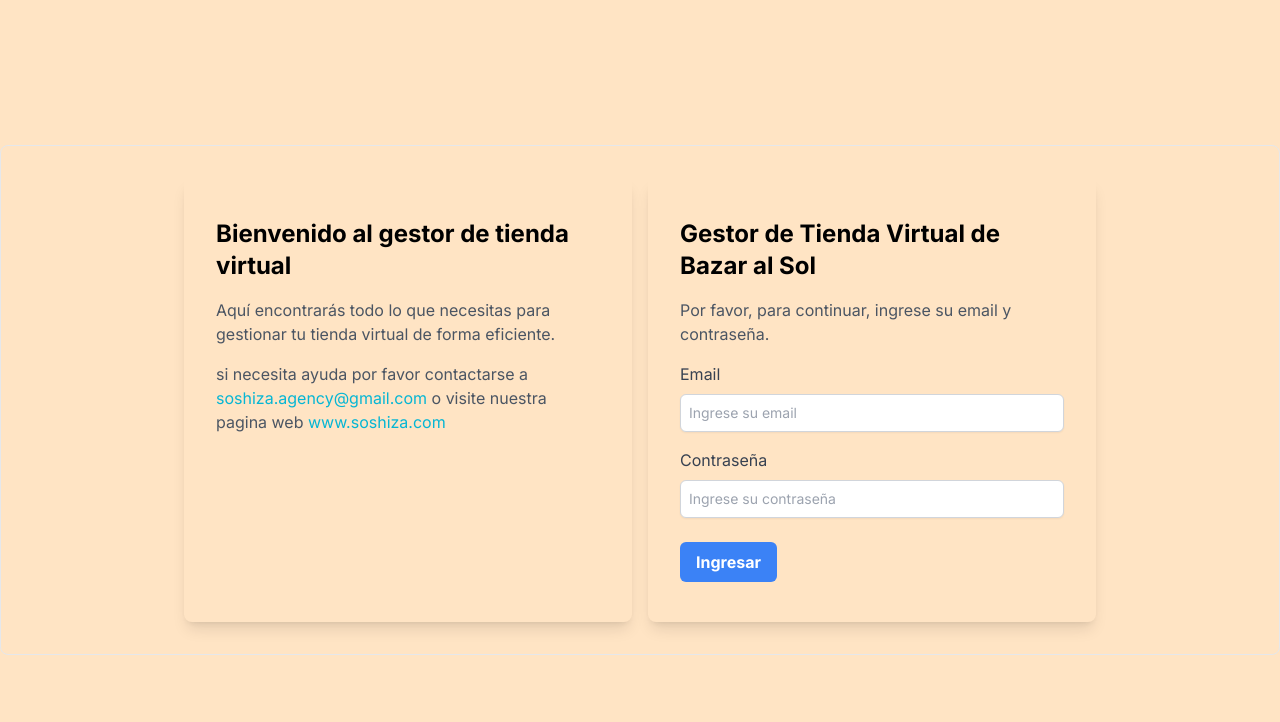
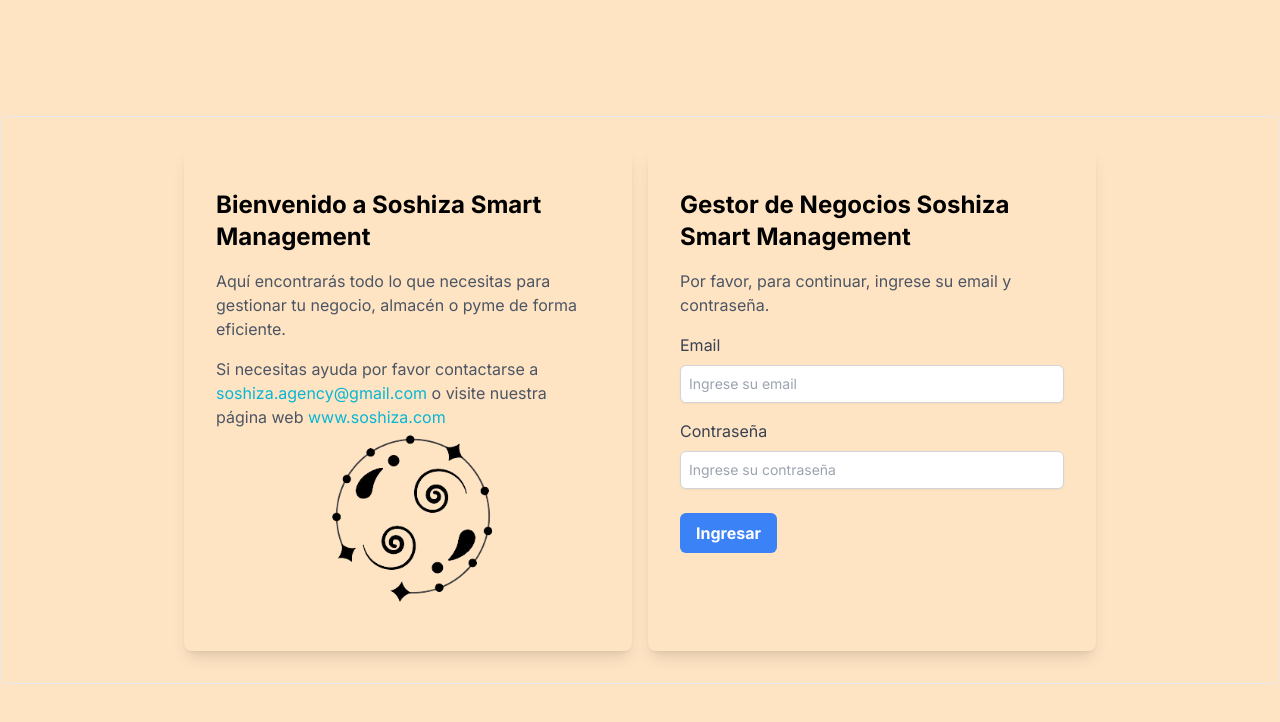
Before and after one commit to Soshiza/Soshiza-Smart-Management, a Next.js app: page / in a window 1280 px wide. Shown: the top 722 px of the page. Built offline with nearby package versions, Linux system fonts and the light colour scheme; no server answers.

Commit message:
The login presentation has been changed, and an alert has been added for incorrect login attempts

```diff
--- a/src/pages/login/index.jsx
+++ b/src/pages/login/index.jsx
@@ -1,13 +1,15 @@
-"use client";
+'use client'
 
 import { useRouter } from 'next/navigation';
-import { useEffect } from 'react';
+import { useEffect, useState } from 'react';
 import { motion } from 'framer-motion';
-import { signInWithEmailAndPassword } from 'firebase/auth'; // Importa la función de autenticación de Firebase
-import { authentication } from '@/config/firebase'; // Importa la instancia de autenticación de Firebase
+import { signInWithEmailAndPassword } from 'firebase/auth';
+import { authentication } from '@/config/firebase';
+import Image from 'next/image';
 
 const LoginPage = () => {
   const router = useRouter();
+  const [showAlert, setShowAlert] = useState(false);
 
   const handleSubmit = async (e) => {
     e.preventDefault();
@@ -15,28 +17,23 @@
     const password = e.target.password.value;
 
     try {
-      // Autenticar al usuario con Firebase
       await signInWithEmailAndPassword(authentication, email, password);
-      // Redirigir al usuario a la página principal después de iniciar sesión
       router.push('/main');
     } catch (error) {
-      // Manejar errores de autenticación
       console.error('Error de autenticación:', error.message);
+      setShowAlert(true);
     }
   };
 
-  // Resto del código
   useEffect(() => {
     if (!router.isReady) return;
-    // Puedes realizar cualquier lógica adicional de inicialización aquí
+
   }, [router.isReady]);
 
   return (
     <section className="flex items-center justify-center min-h-screen glass-window">
       <div className="container mx-auto">
-        {/* Contenedor para pantalla grande */}
         <div className="lg:flex lg:justify-center lg:border  lg:p-8 lg:rounded-lg">
-          {/* Primer panel */}
           <motion.div
             initial={{ opacity: 0, x: -50 }}
             animate={{ opacity: 1, x: 0 }}
@@ -45,21 +42,20 @@
             className="glass-window rounded-lg shadow-lg px-8 py-10 max-w-md w-full lg:w-auto mb-4 lg:mb-0 lg:mr-4"
           >
             <h2 className="text-2xl font-bold mb-4">
-              Bienvenido al gestor de tienda virtual
+              Bienvenido a Soshiza Smart Management
             </h2>
             <p className="text-gray-600 mb-4">
-              Aquí encontrarás todo lo que necesitas para gestionar tu tienda
-              virtual de forma eficiente.
+              Aquí encontrarás todo lo que necesitas para gestionar tu negocio, almacén o pyme de forma eficiente.
             </p>
             <p className="text-gray-600">
-              si necesita ayuda por favor contactarse a{' '}
+              Si necesitas ayuda por favor contactarse a{' '}
               <a
                 className="text-cyan-500"
                 href="mailto:soshiza.agency@gmail.com"
               >
                 soshiza.agency@gmail.com
               </a>{' '}
-              o visite nuestra pagina web{' '}
+              o visite nuestra página web{' '}
               <a
                 className="text-cyan-500"
                 href="http://www.soshiza.com"
@@ -69,9 +65,17 @@
                 www.soshiza.com
               </a>
             </p>
+            <div className="flex justify-center">
+              <Image
+                src="/soshiza.png"
+                alt="soshiza smart management"
+                width={200}
+                height={200}
+                style={{ filter: 'invert(100%) sepia(100%) saturate(0%) hue-rotate(150deg)' }}
+              />
+            </div>
           </motion.div>
 
-          {/* Segundo panel */}
           <motion.div
             initial={{ opacity: 0, x: 50 }}
             animate={{ opacity: 1, x: 0 }}
@@ -80,7 +84,7 @@
             className="glass-window rounded-lg shadow-lg px-8 py-10 max-w-md w-full lg:w-auto"
           >
             <h2 className="text-2xl font-bold mb-4">
-              Gestor de Tienda Virtual de Bazar al Sol
+              Gestor de Negocios Soshiza Smart Management
             </h2>
             <p className="text-gray-600 mb-4">
               Por favor, para continuar, ingrese su email y contraseña.
@@ -118,6 +122,16 @@
           </motion.div>
         </div>
       </div>
+
+      {showAlert && (
+        <div className="fixed top-0 left-0 w-full h-full bg-black bg-opacity-50 flex items-center justify-center">
+          <div className="bg-white rounded-lg p-8">
+            <h2 className="text-2xl font-bold mb-4 text-red-500">Error de autenticación</h2>
+            <p className="text-gray-600">El correo o la contraseña ingresados son incorrectos. Por favor, inténtelo nuevamente.</p>
+            <button className="bg-blue-500 hover:bg-blue-600 text-white font-bold py-2 px-4 rounded-md mt-4" onClick={() => setShowAlert(false)}>Cerrar</button>
+          </div>
+        </div>
+      )}
     </section>
   );
 };
```
